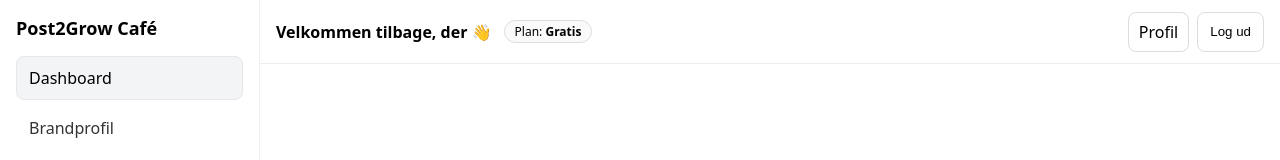
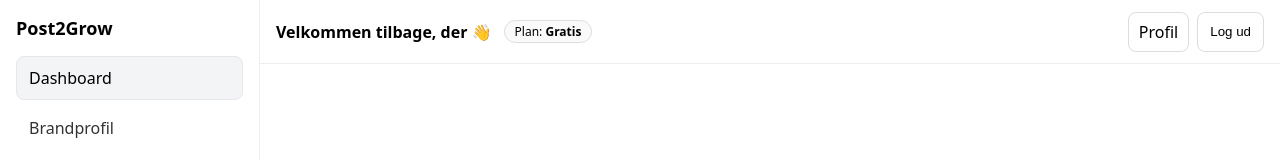
Before and after one commit to obe2904-dev/p2g-app, a Next.js app: page / in a window 1280 px wide. Shown: the top 160 px of the page. Built offline with nearby package versions, Linux system fonts and the light colour scheme; no server answers; the database is empty.

Commit message:
Update AppSidebar.tsx

```diff
--- a/components/AppSidebar.tsx
+++ b/components/AppSidebar.tsx
@@ -63,7 +63,7 @@ export default function AppSidebar() {
     <div style={{ display: 'flex', flexDirection: 'column', minHeight: '100%' }}>
       {/* Logo / brand */}
       <div style={{ marginBottom: 16 }}>
-        <div style={{ fontWeight: 700, fontSize: 18 }}>Post2Grow Café</div>
+        <div style={{ fontWeight: 700, fontSize: 18 }}>Post2Grow</div>
         <div style={{ fontSize: 12, color: '#666' }}></div>
       </div>
 
```
